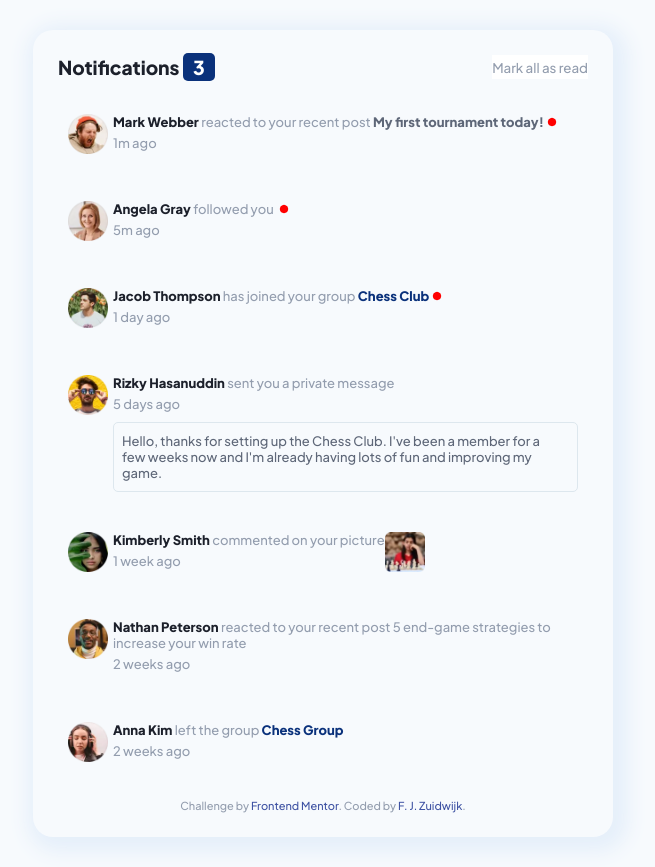
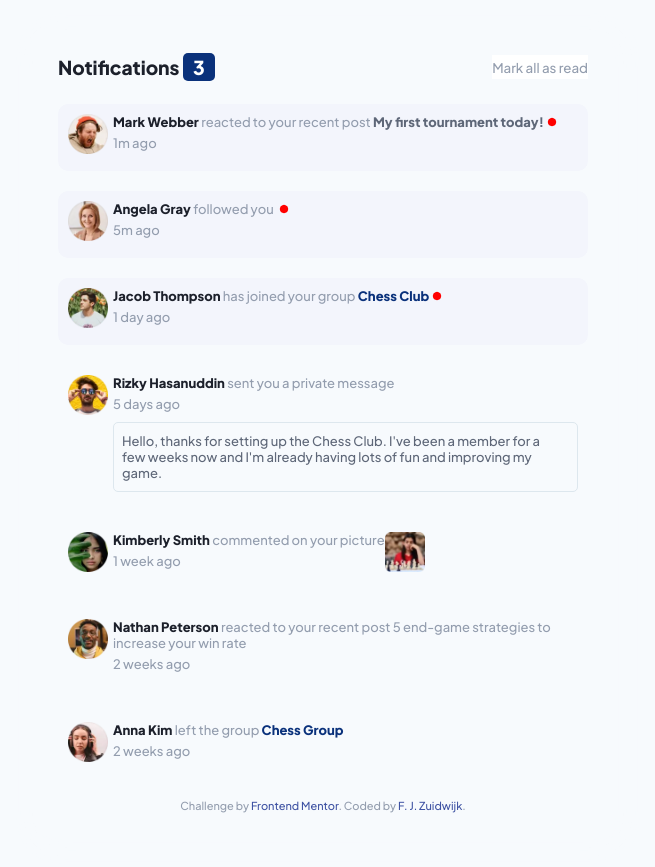
Before and after one commit to Electrocisko/FrontendMentor-12, a React (Vite) app: page / in a window 1280 px wide. Shown: the whole page, without its empty margins (317-972 px from the left). Built offline with nearby package versions, Linux system fonts and the light colour scheme.

Commit message:
change the background color from unreaded post

```diff
--- a/src/App.css
+++ b/src/App.css
@@ -39,7 +39,7 @@ body {
 
 .container {
  width: 580px;
- box-shadow: 5px 5px 20px 10px  hsl(211, 68%, 94%);
+ box-shadow: 5px 5px 20px 10px  hsl(210, 60%, 98%);
  border-radius: 20px;
  padding: 25px;
 }
--- a/src/components/post/post.module.css
+++ b/src/components/post/post.module.css
@@ -21,8 +21,9 @@ a {
 .container_blue {
     display: flex;
     margin-bottom: 20px;
-    background-color:  hsl(210, 60%, 98%);
+    background-color:  hsl(227, 60%, 97%);
     padding: 10px;
+    border-radius: 10px;
 }
 
 .text_container {
```
